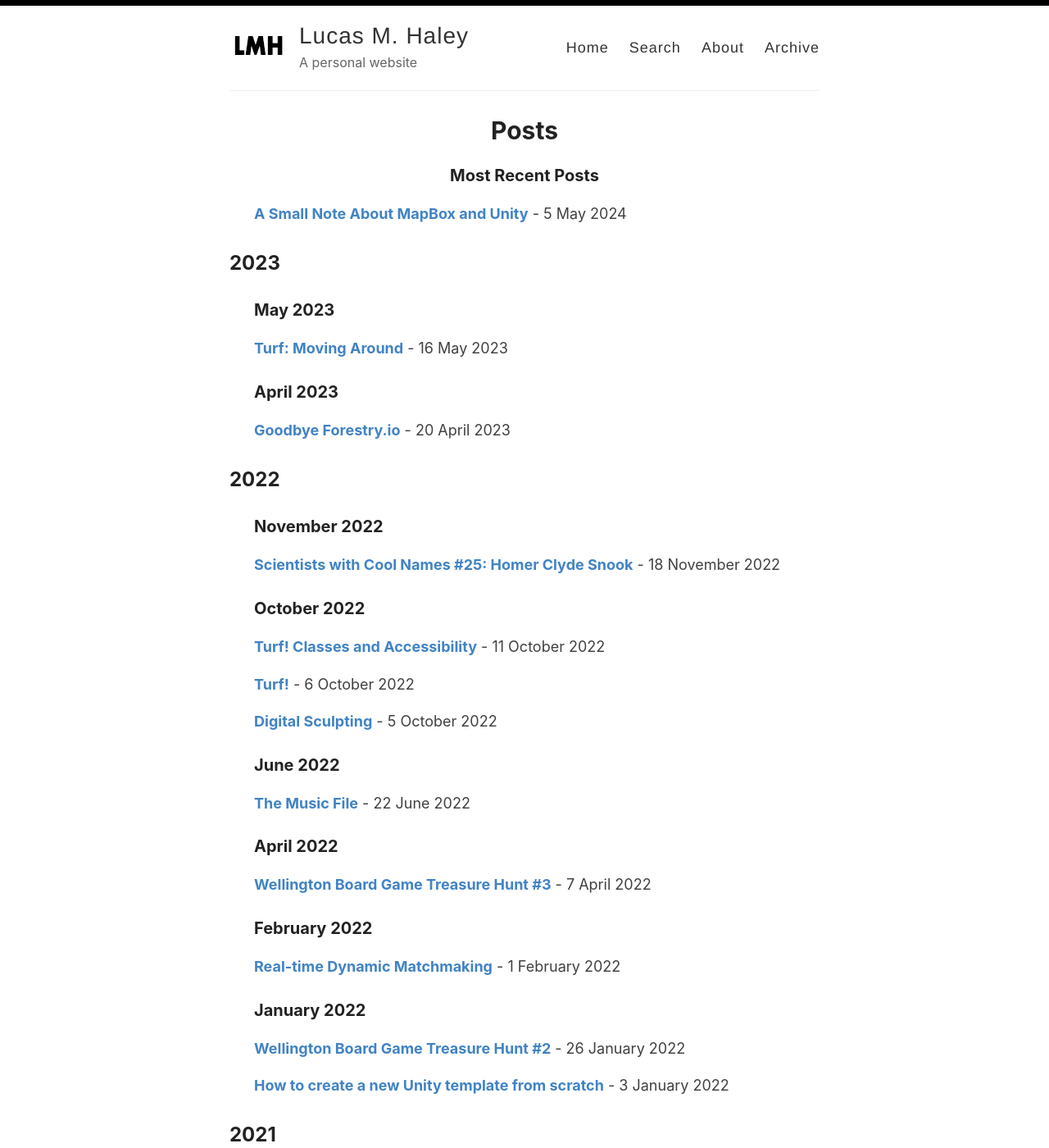
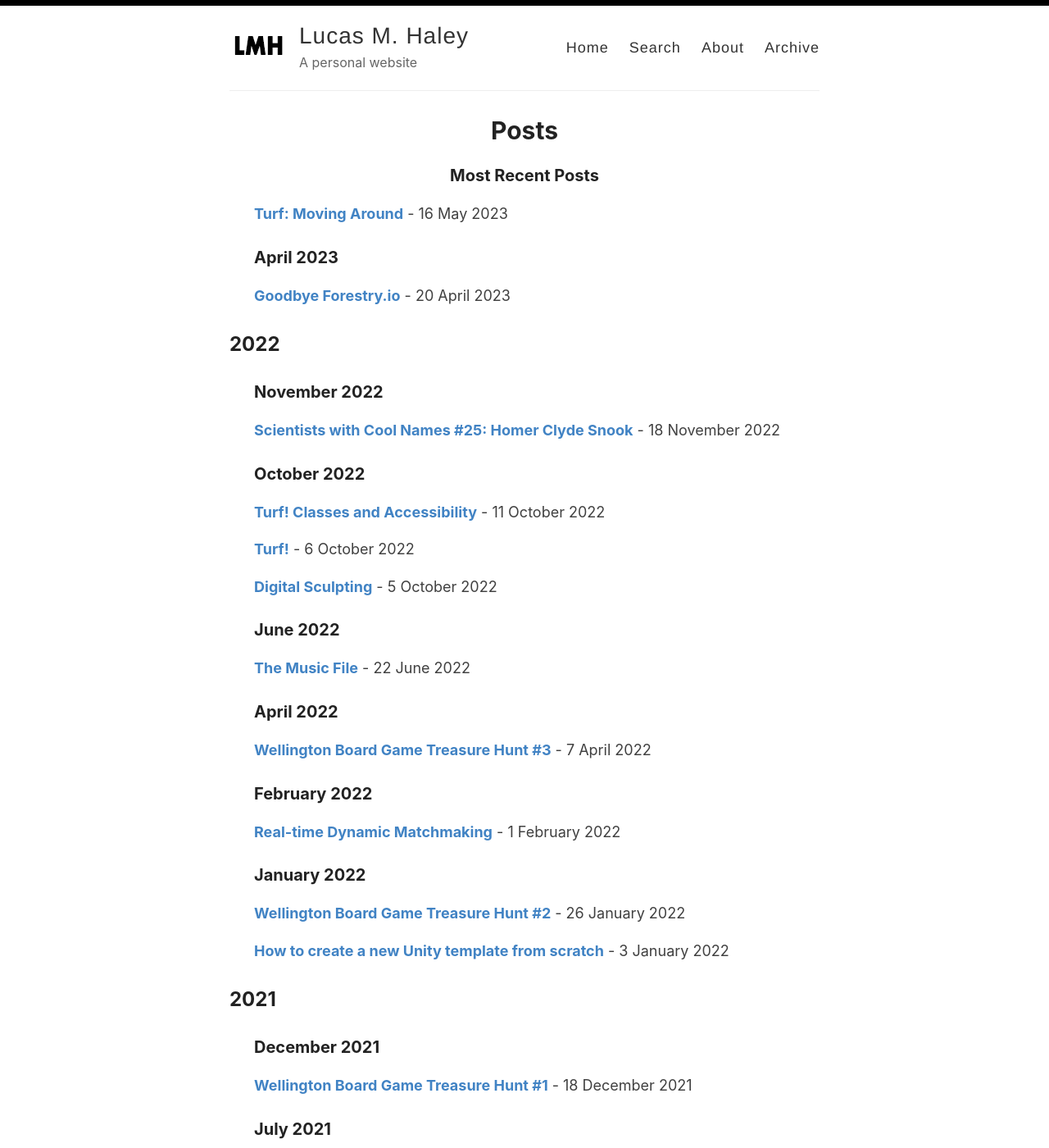
Before and after one commit to lucashaley/lucashaley.github.io, a Jekyll site: the page built from pages/archive.md, in a window 1280 px wide and 1400 px high. Shown: the whole window at 82% size. Built offline with Jekyll 4.4.1, drawn with Linux system fonts in a browser that asks for light colours; some of the changed text lies outside the part shown.

Commit message:
Update _posts/2024-05-05-a-small-note-about-mapbox-and-unity.md (via Pages CMS)

```diff
--- a/_posts/2024-05-05-a-small-note-about-mapbox-and-unity.md
+++ b/_posts/2024-05-05-a-small-note-about-mapbox-and-unity.md
@@ -1,6 +1,6 @@
 ---
 published: true
-date: 2024-05-05
+date: 2021-07-04
 title: A Small Note About MapBox and Unity
 categories:
   - Technical
```
